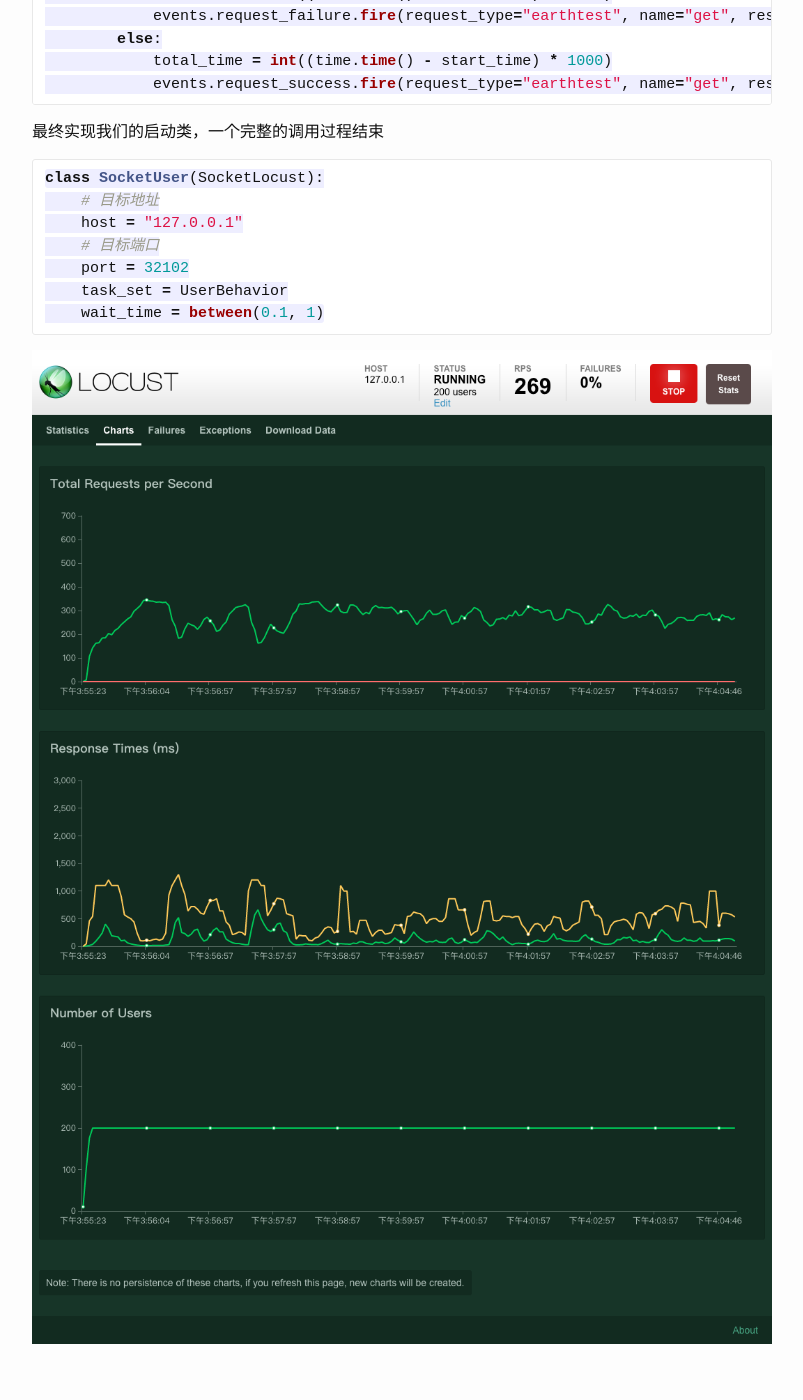
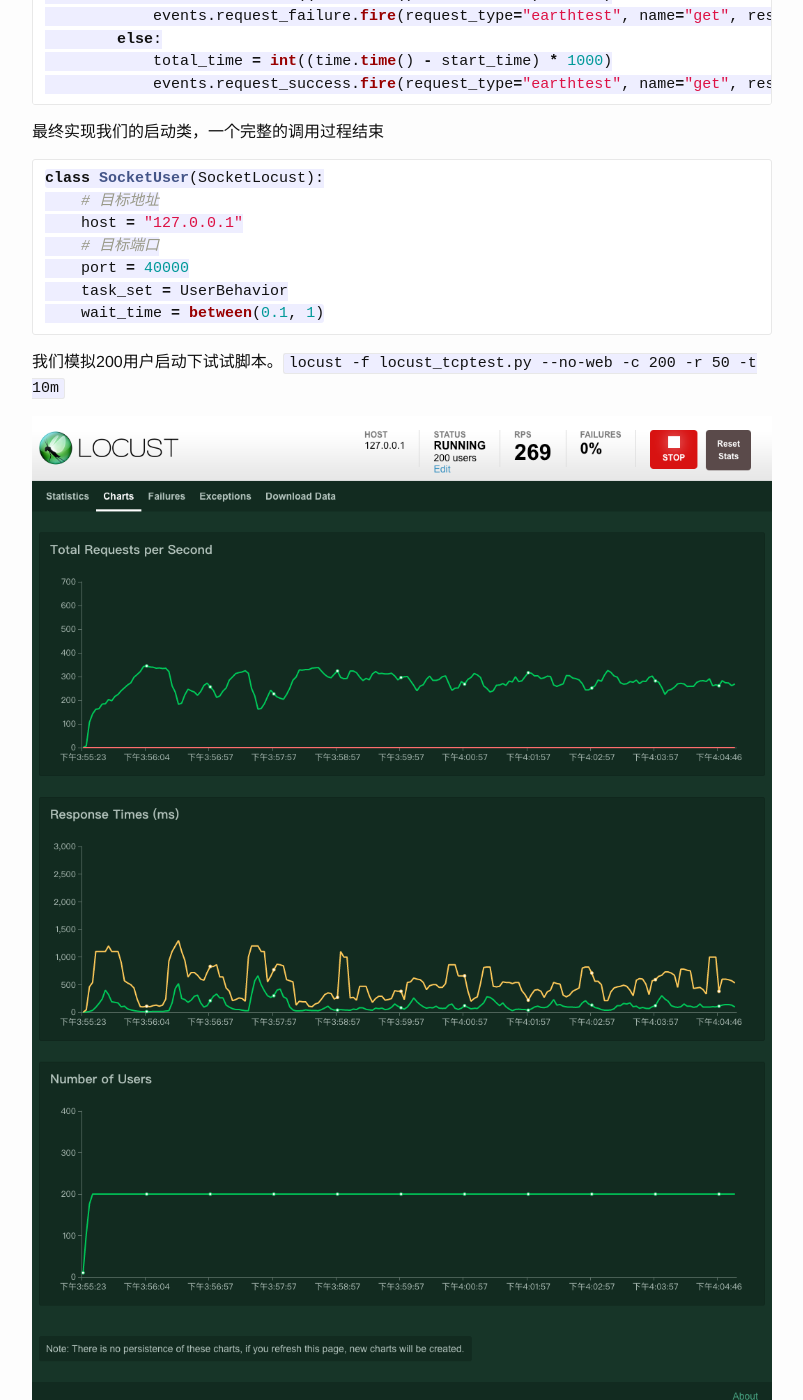
Before and after one commit to guohai163/guohai163.github.io, a Jekyll site: the page built from _posts/2019-12-12-locust-persistent-connection.md, in a window 1280 px wide and 1400 px high, scrolled down 3791 px. Shown: the whole window, without its empty margins (238-1041 px from the left). Built offline with Jekyll 4.4.1, drawn with Linux system fonts in a browser that asks for light colours; some of the changed text lies outside the part shown.

Commit message:
完善了下文章 内容

```diff
--- a/_posts/2019-12-12-locust-persistent-connection.md
+++ b/_posts/2019-12-12-locust-persistent-connection.md
@@ -166,10 +166,18 @@
     # 目标地址
     host = "127.0.0.1"
     # 目标端口
-    port = 32102
+    port = 40000
     task_set = UserBehavior
     wait_time = between(0.1, 1)
 ~~~
 
+我们模拟200用户启动下试试脚本。``locust -f locust_tcptest.py --no-web -c 200 -r 50 -t 10m``
 
 ![simulation 200 user](http://blog.guohai.org/doc-pic/2019-12/Locust-1.png)
+
+## 参考资料
+
+* [完整代码](https://github.com/guohai163/earth-server/blob/master/tools/locustscript.py)
+* [超快地球物理坐标服务器](https://github.com/guohai163/earth-server)
+* [Locust官网文档](https://docs.locust.io/en/stable/)
+* [Python2教程](https://docs.python.org/2/tutorial/index.html)
```
